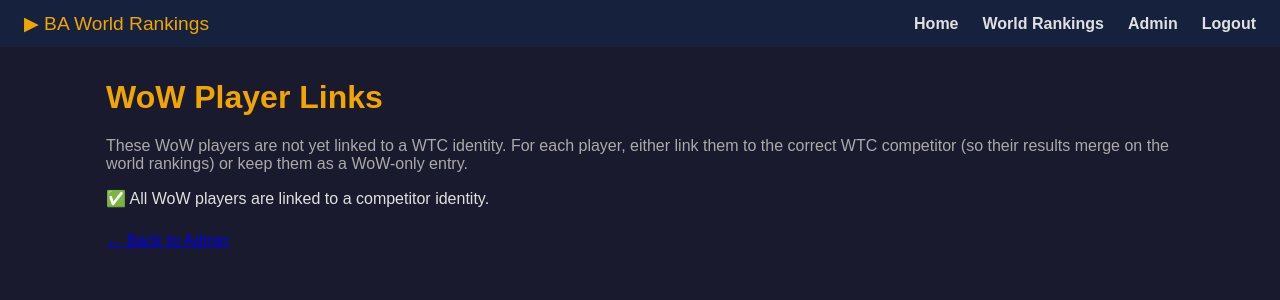
After one commit to Gubisoul07/Bolt-Action-World-Rankings, a Flask app: page /admin/wow_players in a window 1280 px wide. The commit adds this page. Shown: the top 300 px of the page. Run offline with Flask 3, Linux system fonts and the light colour scheme; the visitor is signed in with stand-in values (Sample User, id 1); data that the repository does not hold is empty; parts of the project's set-up code (start-up, migrations or seed data) failed here and were passed over; some libraries are stand-ins or nearby versions.

Commit message:
WoW name dedup: auto-link 74 names + admin merge UI
- apply_matches.py: links WoW abbreviated names to WTC full names using
  exact, first+initial, fuzzy prefix, and manual nickname overrides
  (Aquiles→Fernando Moreno, Jano→Antonio Corral, Nacho→Ignacio Garcia,
  Martin Stork→Martin Storck, typos of Krzysztof/Jedrzej/Johnny, etc.)
  Also updates all WTC competitor display_names to the full WTC source name.
- /admin/wow_players + admin_wow_merge route: UI for manual linking of the
  remaining ~37 WoW-only players; WTC names grouped at top of dropdown
- Admin page links to WoW player links screen

Co-Authored-By: Claude Sonnet 4.6 <noreply@anthropic.com>

```diff
--- a/app.py
+++ b/app.py
@@ -487,6 +487,65 @@ def admin_unmatched():
                            unmatched=unmatched, all_competitors=all_competitors)
 
 
+@app.route('/admin/wow_players')
+@require_admin
+def admin_wow_players():
+    conn = get_db()
+    c = get_cursor(conn)
+    # WoW source_competitors whose linked competitor has no WTC source_competitor
+    c.execute(q('''SELECT sc.id, sc.source_key, sc.name, sc.competitor_id, comp.display_name
+                   FROM source_competitor sc
+                   JOIN competitor comp ON comp.id = sc.competitor_id
+                   WHERE sc.source = 'wow'
+                   AND NOT EXISTS (
+                       SELECT 1 FROM source_competitor sc2
+                       WHERE sc2.competitor_id = sc.competitor_id AND sc2.source = 'wtc'
+                   )
+                   ORDER BY sc.name'''))
+    wow_players = c.fetchall()
+    # All competitors for the dropdown, flagging WTC-linked ones
+    c.execute(q('''SELECT c.id, c.display_name,
+                          (SELECT COUNT(*) FROM source_competitor sc
+                           WHERE sc.competitor_id = c.id AND sc.source = 'wtc') as has_wtc
+                   FROM competitor c
+                   ORDER BY c.display_name'''))
+    all_competitors = c.fetchall()
+    conn.close()
+    return render_template('admin_wow_players.html',
+                           wow_players=wow_players, all_competitors=all_competitors)
+
+
+@app.route('/admin/wow_merge', methods=['POST'])
+@require_admin
+def admin_wow_merge():
+    sc_id      = int(request.form['sc_id'])
+    action     = request.form['action']  # 'link' | 'keep'
+    conn = get_db()
+    c = get_cursor(conn)
+
+    if action == 'keep':
+        flash('Kept as WoW-only competitor.')
+        conn.close()
+        return redirect(url_for('admin_wow_players'))
+
+    target_comp_id = int(request.form['competitor_id'])
+    c.execute(q('SELECT competitor_id FROM source_competitor WHERE id=?'), (sc_id,))
+    old_cid = c.fetchone()['competitor_id']
+
+    if old_cid != target_comp_id:
+        c.execute(q('UPDATE source_competitor SET competitor_id=? WHERE id=?'), (target_comp_id, sc_id))
+        # If old auto-competitor is now orphaned, retarget its games and delete it
+        c.execute(q('SELECT COUNT(*) as cnt FROM source_competitor WHERE competitor_id=?'), (old_cid,))
+        if c.fetchone()['cnt'] == 0:
+            c.execute(q('UPDATE game SET competitor_a=? WHERE competitor_a=?'), (target_comp_id, old_cid))
+            c.execute(q('UPDATE game SET competitor_b=? WHERE competitor_b=?'), (target_comp_id, old_cid))
+            c.execute(q('DELETE FROM competitor WHERE id=?'), (old_cid,))
+        conn.commit()
+    conn.close()
+    flash('Linked.')
+    return redirect(url_for('admin_wow_players'))
+
+
 @app.route('/admin/link', methods=['POST'])
 @require_admin
 def admin_link():
--- /dev/null
+++ b/templates/admin_wow_players.html
@@ -0,0 +1,62 @@
+{% extends 'base.html' %}
+{% block title %}WoW Player Links — Admin{% endblock %}
+{% block content %}
+<h1>WoW Player Links</h1>
+<p style="color:#aaa;">
+  These WoW players are not yet linked to a WTC identity.
+  For each player, either link them to the correct WTC competitor (so their results merge on the world rankings)
+  or keep them as a WoW-only entry.
+</p>
+
+{% if wow_players %}
+<p style="color:#aaa; font-size:0.9rem;">
+  {{ wow_players | length }} player(s) remaining.
+  WTC names are shown <strong style="color:#f0a500;">highlighted</strong> in the dropdown.
+</p>
+
+{% for sc in wow_players %}
+<div style="background:#16213e; padding:0.9rem 1rem; margin-bottom:0.75rem; border-radius:6px; border-left:4px solid #3b8fcc;">
+  <strong style="font-size:1.05rem;">{{ sc.name }}</strong>
+  <span style="color:#aaa; font-size:0.82rem; margin-left:0.5rem;">
+    WoW · current entry: <em>{{ sc.display_name }}</em>
+  </span>
+
+  <form method="post" action="{{ url_for('admin_wow_merge') }}"
+        style="margin-top:0.6rem; display:flex; gap:0.5rem; flex-wrap:wrap; align-items:center;">
+    <input type="hidden" name="sc_id" value="{{ sc.id }}">
+
+    <select name="competitor_id"
+            style="flex:1; min-width:260px; padding:0.35rem; background:#1a1a2e;
+                   color:#e0e0e0; border:1px solid #2a2a4a; border-radius:4px;">
+      <optgroup label="WTC players (full names)">
+        {% for comp in all_competitors if comp.has_wtc %}
+          <option value="{{ comp.id }}">{{ comp.display_name }}</option>
+        {% endfor %}
+      </optgroup>
+      <optgroup label="WoW-only">
+        {% for comp in all_competitors if not comp.has_wtc %}
+          <option value="{{ comp.id }}">{{ comp.display_name }}</option>
+        {% endfor %}
+      </optgroup>
+    </select>
+
+    <button type="submit" name="action" value="link"
+            style="padding:0.35rem 0.9rem; background:#0d6efd; color:#fff;
+                   border:none; border-radius:4px; cursor:pointer; font-weight:bold;">
+      Link
+    </button>
+    <button type="submit" name="action" value="keep"
+            style="padding:0.35rem 0.9rem; background:#444; color:#ccc;
+                   border:none; border-radius:4px; cursor:pointer;">
+      Keep WoW-only
+    </button>
+  </form>
+</div>
+{% endfor %}
+
+{% else %}
+<p>&#9989; All WoW players are linked to a competitor identity.</p>
+{% endif %}
+
+<p style="margin-top:1.5rem;"><a href="{{ url_for('admin') }}">&larr; Back to Admin</a></p>
+{% endblock %}
```
Also changed, not shown: apply_matches.py (added, +131 -0 lines), templates/admin.html (+5 -5 lines).
